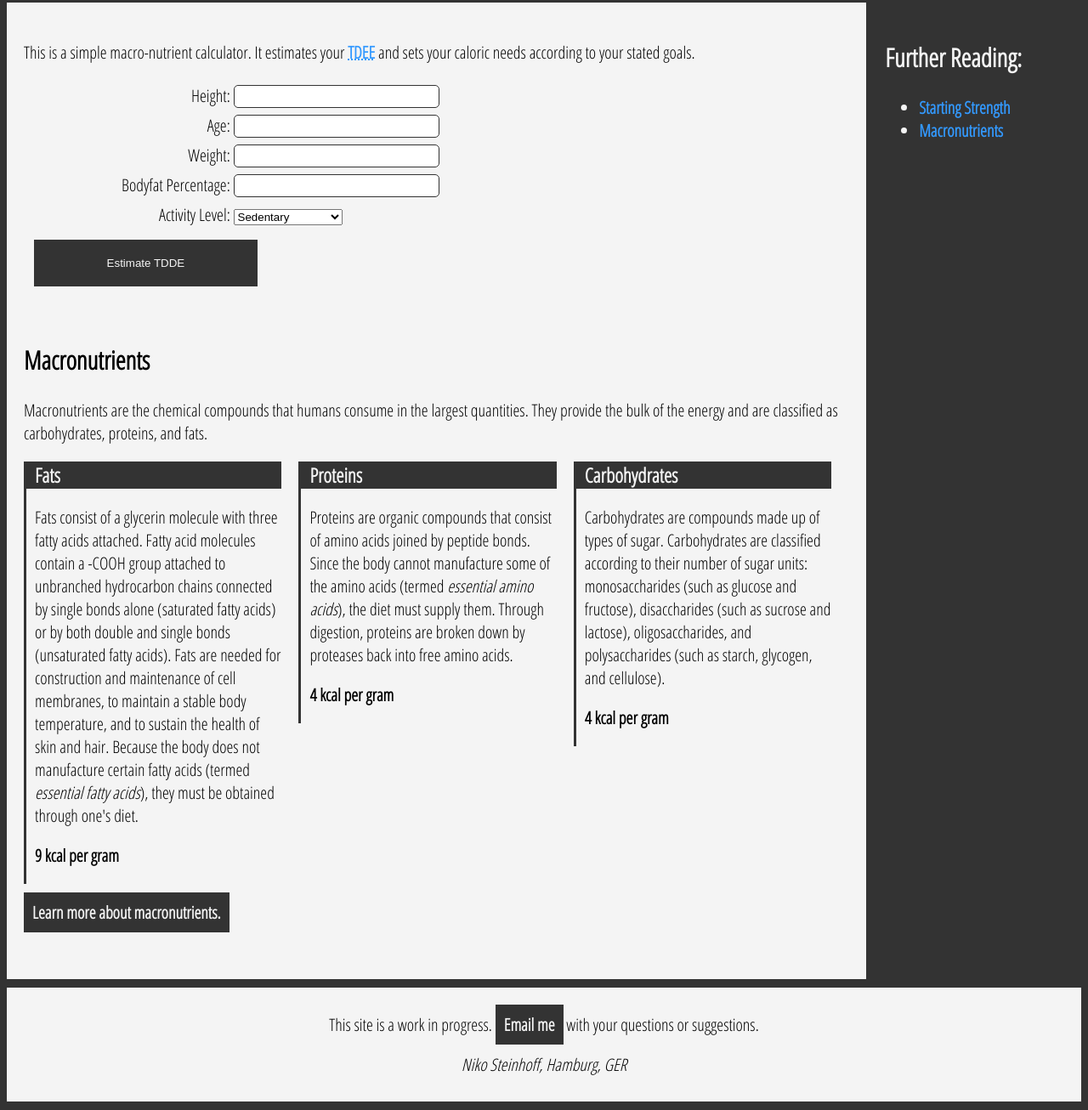
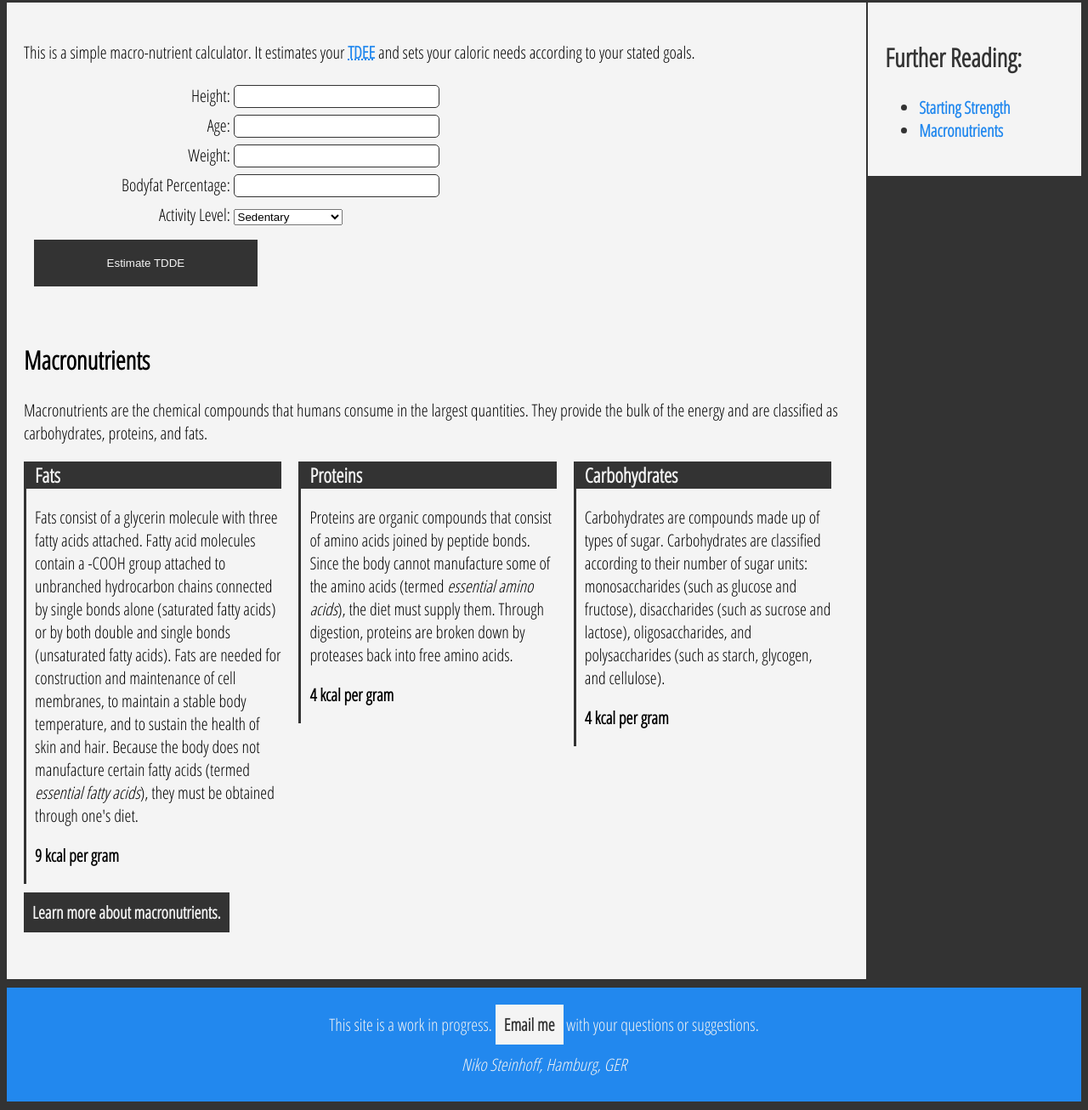
Before and after one commit to NSteinhoff/macro-calculator, a plain HTML site: page index.html in a window 1280 px wide. Shown: the part 146-1452 px from the top of the page at 85% size. Drawn offline with Linux system fonts and the light colour scheme.

Commit message:
Play around with colors for header and footer

```diff
--- a/index.html
+++ b/index.html
@@ -146,7 +146,7 @@
         <!-- Basic footer with contact information -->
         <footer>
             <p>This site is a work in progress.
-                <a class="button"
+                <a class="button button--light"
                    href="mailto:niko.steihoff@gmail.com?subject=[Feedback]%20Macro%20Calculator"
                    title="Send feedback email">
                     Email me</a>
--- a/style.css
+++ b/style.css
@@ -7,7 +7,7 @@ body {
 }
 
 a {
-    color: #3399ff;
+    color: #2288ee;
     text-decoration: none;
     font-weight: bold;
 }
@@ -26,8 +26,8 @@ main {
 }
 
 aside {
-    background-color: #333;
-    color: #f4f4f4;
+    color: #333;
+    background-color: #f4f4f4;
     float: right;
     width: 20%;
     margin: auto;
@@ -37,14 +37,16 @@ aside {
 }
 
 header {
-    background-color: #f4f4f4;
+    background-color: #2288ee;
+    color: #f4f4f4;
     margin: 10px auto;
     padding: 10px 20px;
     text-align: center;
 }
 
 footer {
-    background-color: #f4f4f4;
+    background-color: #2288ee;
+    color: #f4f4f4;
     margin: 10px auto;
     padding: 10px 20px;
     text-align: center;
@@ -95,6 +97,10 @@ button:hover, .button:hover {
     background-color: #cc0000;
     color: #f4f4f4;
 }
+.button--light {
+    background-color: #f4f4f4;
+    color: #333;
+}
 
 .button--submit {
     text-align:center;
```
